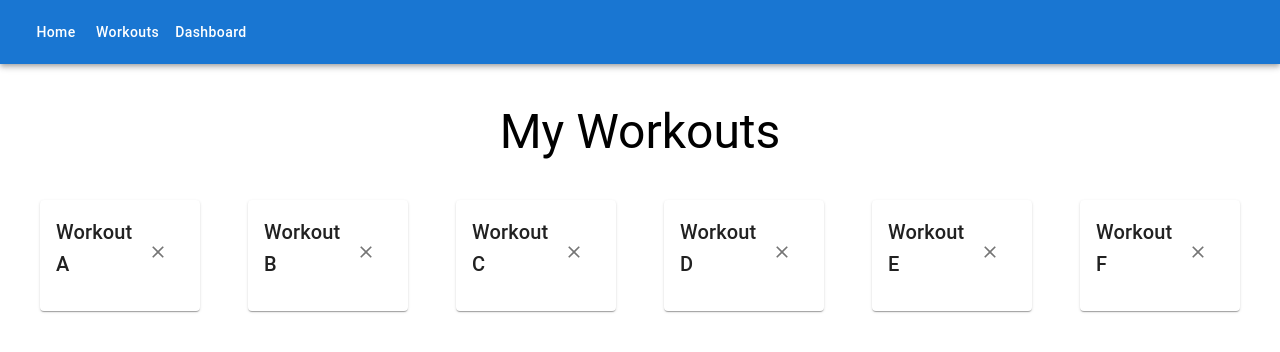
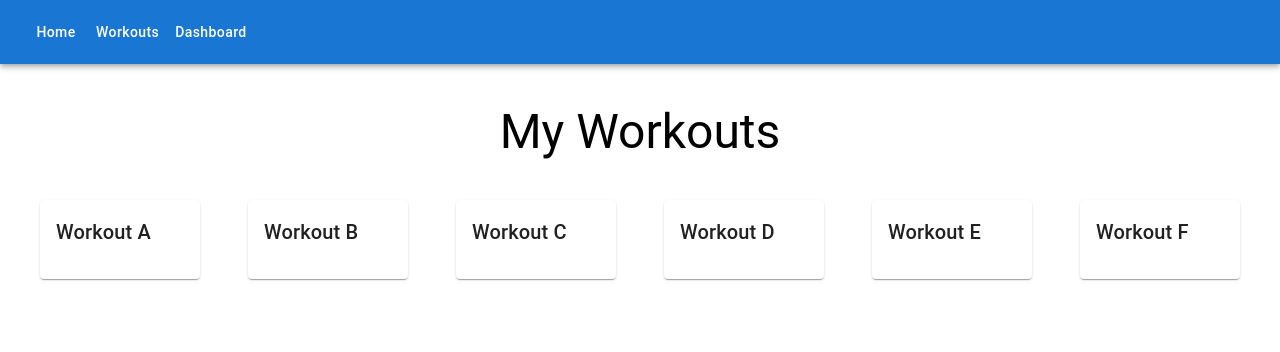
Before and after one commit to hudson-pierce/nextjs-todo-app, a Next.js app: page /workouts in a window 1280 px wide. Shown: the top 352 px of the page. Built offline with nearby package versions, Linux system fonts and the light colour scheme.

Commit message:
Refactor cards to use common CustomCard component

```diff
--- /dev/null
+++ b/components/common/CustomCard.js
@@ -0,0 +1,41 @@
+import { useState } from 'react'
+import Typography from '@mui/material/Typography';
+import Card from '@mui/material/Card';
+import CardContent from '@mui/material/CardContent';
+import IconButton from '@mui/material/IconButton';
+import CloseIcon from '@mui/icons-material/Close';
+
+export function CustomCard({ children, title, onDelete, onClick }) {
+  const [isIconButtonVisible, setIconButtonVisible] = useState(false);
+
+  const handleMouseEnter = () => {
+    setIconButtonVisible(true);
+  };
+
+  const handleMouseLeave = () => {
+    setIconButtonVisible(false);
+  };
+
+  const handleDeleteClick = (event) => {
+    event.stopPropagation();
+    onDelete();
+  };
+
+  return (
+    <Card sx={{ width: 300 }}>
+      <CardContent onClick={onClick} onMouseEnter={handleMouseEnter} onMouseLeave={handleMouseLeave}>
+        <div style={{ display: 'flex', justifyContent: 'space-between', alignItems: 'center' }}>
+          <Typography gutterBottom variant="h6" component="div">
+            {title}
+          </Typography>
+          {isIconButtonVisible && (
+            <IconButton onClick={handleDeleteClick} aria-label="Remove">
+              <CloseIcon fontSize="medium" />
+            </IconButton>
+          )}
+        </div>
+        {children}
+      </CardContent>
+    </Card>
+  );
+}
--- a/components/workouts/WorkoutCard.js
+++ b/components/workouts/WorkoutCard.js
@@ -1,11 +1,5 @@
-import { useState } from 'react';
-import Typography from '@mui/material/Typography';
-import Card from '@mui/material/Card';
-import CardActions from '@mui/material/CardActions';
-import CardContent from '@mui/material/CardContent';
-import IconButton from '@mui/material/IconButton';
-import CloseIcon from '@mui/icons-material/Close';
 import { useRouter } from 'next/router';
+import { CustomCard } from '../common/CustomCard';
 
 export default function WorkoutCard(props) {
   const router = useRouter();
@@ -19,19 +13,6 @@ export default function WorkoutCard(props) {
   };
 
   return (
-    <Card sx={{ width: 240 }} onClick={handleCardClick}>
-      <CardContent>
-        <div style={{ display: 'flex', justifyContent: 'space-between', alignItems: 'center' }}>
-          <Typography gutterBottom variant="h6" component="div">
-            {props.workout.name}
-          </Typography>
-          <CardActions sx={{ display: 'flex' }}>
-            <IconButton onClick={handleDeleteWorkout} aria-label="Remove">
-              <CloseIcon fontSize="small" />
-            </IconButton>
-          </CardActions>
-        </div>
-      </CardContent>
-    </Card>
+    <CustomCard title={props.workout.name} onDelete={handleDeleteWorkout} onClick={handleCardClick}></CustomCard>
   );
 }
```
Also changed, not shown: components/workouts/ExerciseCard.js (+4 -25 lines).
